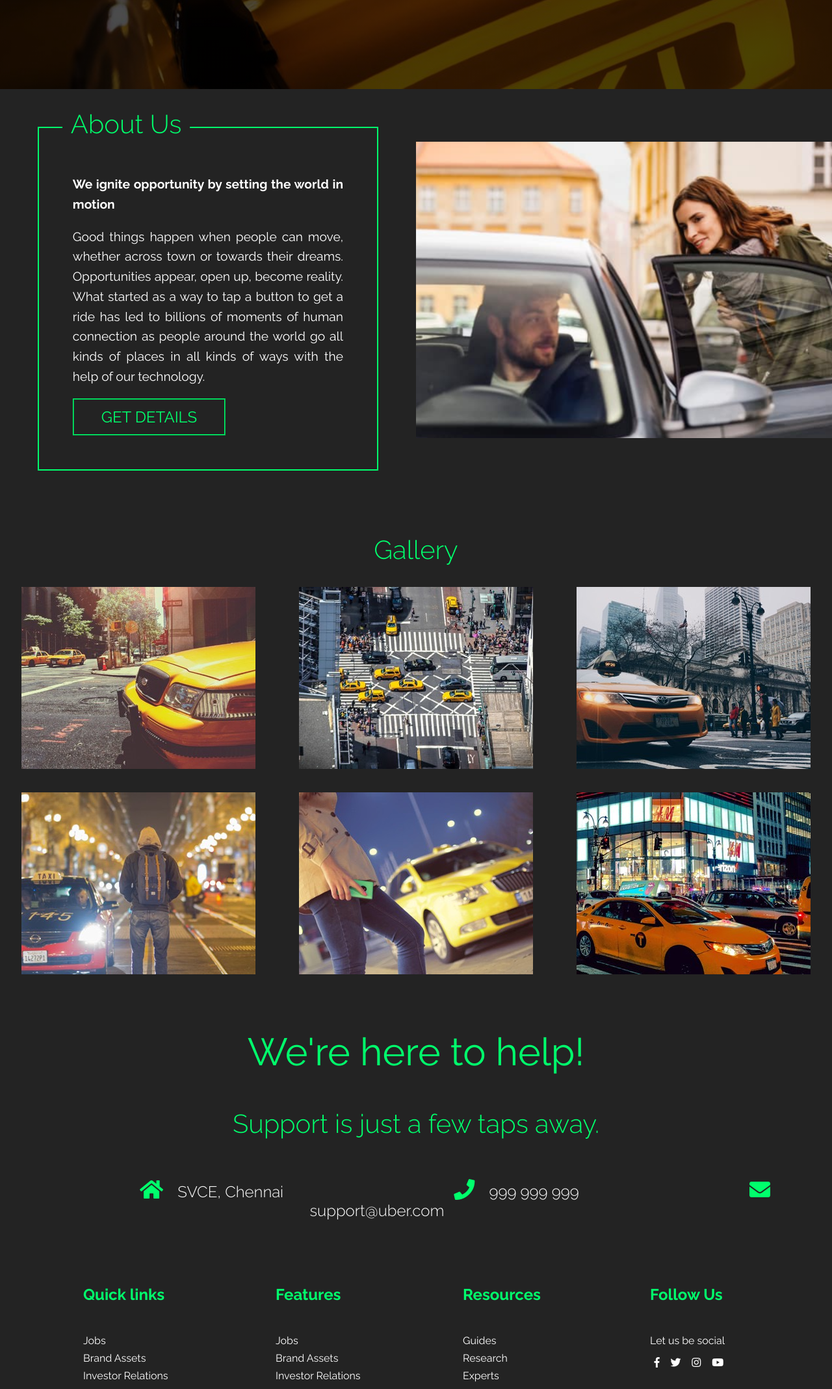
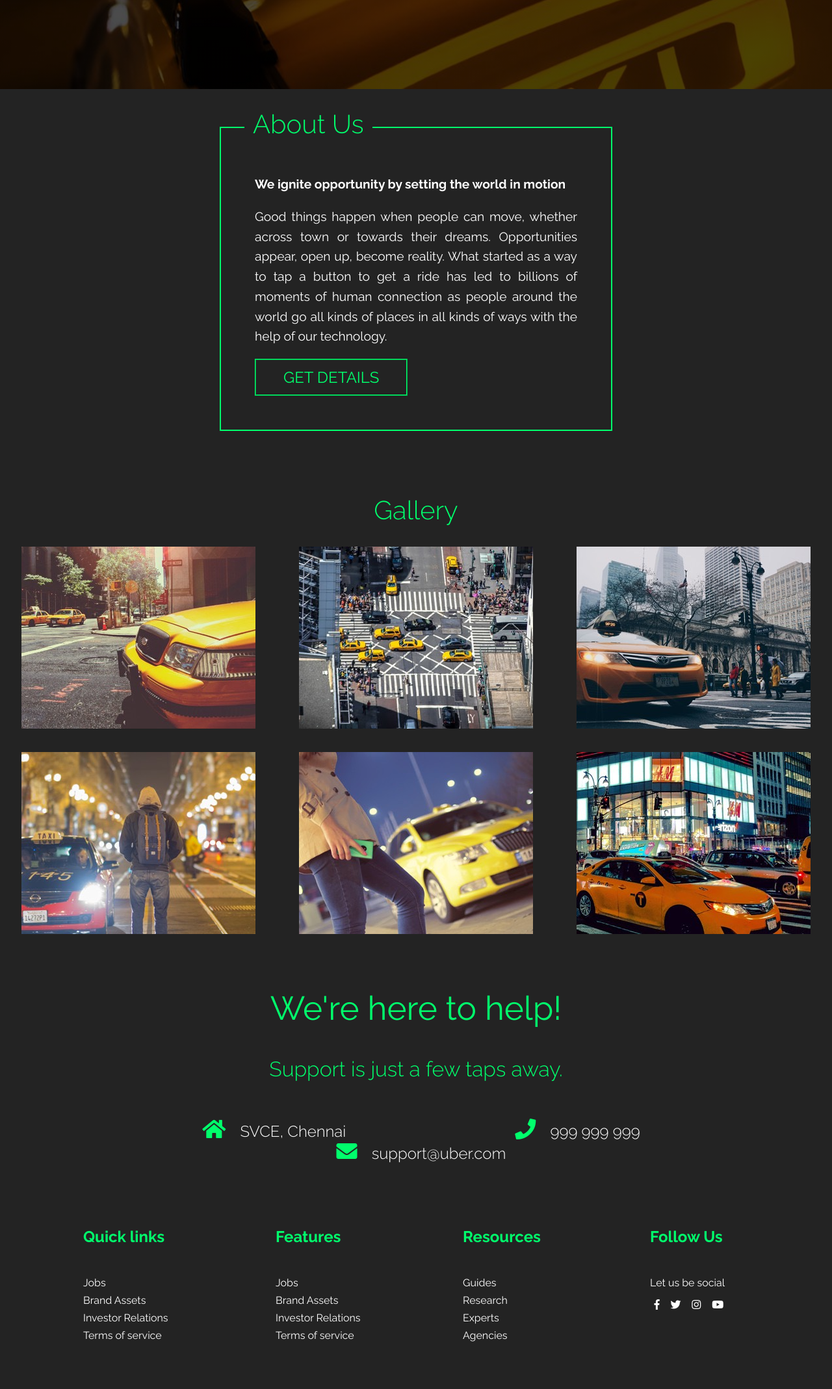
Before and after one commit to rahulrk2303/Taxi, a plain HTML site: page index.html in a window 1280 px wide. Shown: the part 663-2800 px from the top of the page at 65% size. Drawn offline with nearby package versions, Linux system fonts and the light colour scheme.

Commit message:
Add files via upload

```diff
--- a/css/style.css
+++ b/css/style.css
@@ -45,7 +45,7 @@ footer::after {
 }
 
 .col-1 {
-	width: 25%;
+	width: 50%;
 	float: left;
 }
 
@@ -114,7 +114,7 @@ p:last-of-type {
 	font-weight: 300;
 	display: block;
 	padding-top: 0.8rem;
-	font-size: 2.5rem;
+	font-size: 2rem;
 	margin-top: 1em;
 }
 
@@ -136,7 +136,7 @@ p:last-of-type {
 		line-height: 1.6;
 	}
 	.title{
-		font-size: 3.7rem;
+		font-size: 3.2rem;
 	}
 }
 
@@ -239,6 +239,18 @@ nav a:focus {
 	}
 }
 
+@media (min-width:25rem){
+	.logo{
+		float: center;
+	}
+
+	nav {
+		float: center;
+	}
+
+}
+
+
 
 /*home-hero*/
 
@@ -249,6 +261,7 @@ nav a:focus {
 	padding: 10em 0;
 	color: #FFF;
 	text-align: left;
+	padding-left: 1em;
 }
 
 
@@ -272,6 +285,8 @@ nav a:focus {
 	color: #FFF;
 	text-align: justify;
 	position: relative;
+	min-width: 35rem;
+	padding: 5.5em;
 }
 
 .home-about-textbox h1 {
@@ -290,8 +305,9 @@ nav a:focus {
 	}
 
 	.home-about-textbox {
-		padding: 5.5em;
+		padding: 5em;
 		text-align: justify;
+		min-width: 25rem;
 
 	}
 
@@ -307,8 +323,8 @@ nav a:focus {
 	}
 
 	.home-about {
-		background-image: url(../img/about-bg.png);
-/*		background-color: #232323;*/
+		/*background-image: url(../img/about-bg.png);*/
+		background-color: #232323;
 		background-repeat: no-repeat;
 		right: 0;
 		background-size: cover;
@@ -321,6 +337,7 @@ nav a:focus {
 		/*margin: -2.5em;*/
 		margin: 0 -2.65%;
 
+
 	}
 
 	.home-about-textbox {
@@ -330,6 +347,9 @@ nav a:focus {
 		margin-left: 0;
 /*		top: -5em;
 */		text-align: justify;
+		min-width: 45rem;
+		left: 50%;
+		transform: translateX(-50%);
 	}
 
 	.home-about-textbox h1 {
@@ -423,6 +443,10 @@ nav a:focus {
 
 }
 
+.support li {
+	display: inline-block;
+}
+
 .support a {
 	color: white;
 
--- a/index.html
+++ b/index.html
@@ -16,6 +16,7 @@
 				<li><a href="#home">Home</a></li>
 				<li><a href="#about">About</a></li>
 				<li><a href="#gallery">Gallery</a></li>
+				<li><a href="#support">Support</a></li>
 				<li><a href="#contact">Contact</a></li>
 			</ul>
 		</nav>
@@ -101,11 +102,11 @@
 		<h1 class="title title-cta">We're here to help!
 			 <span>Support is just a few taps away.</span>
 		</h1>
-		<div class="support">
-
-				<a href=""> <i class="fas fa-home"></i> SVCE, Chennai </a>
-				<a href=""> <i class="fas fa-phone"></i> 999 999 999 </a>
-				<a href=""> <i class="fas fa-envelope"></i> support@uber.com </a>
+		<div class="support" id="support">
+			<ul class="unstyled-list">
+				<li><a href=""> <i class="fas fa-home"></i> SVCE, Chennai </a></li>
+				<li><a href=""> <i class="fas fa-phone"></i> 999 999 999 </a></li>
+				<li><a href=""> <i class="fas fa-envelope"></i> support@uber.com </a></li>
 
 		</div>
 	</div>
@@ -155,10 +156,10 @@
 		</div>
 	</footer>
 
-	<script
+<!-- 	<script
   src="https://code.jquery.com/jquery-2.2.4.min.js"
   integrity="sha256-BbhdlvQf/xTY9gja0Dq3HiwQF8LaCRTXxZKRutelT44="
-  crossorigin="anonymous"></script>
+  crossorigin="anonymous"></script> -->
 
 <!--   	<script src="js/parallax.js"></script>
  -->
```
